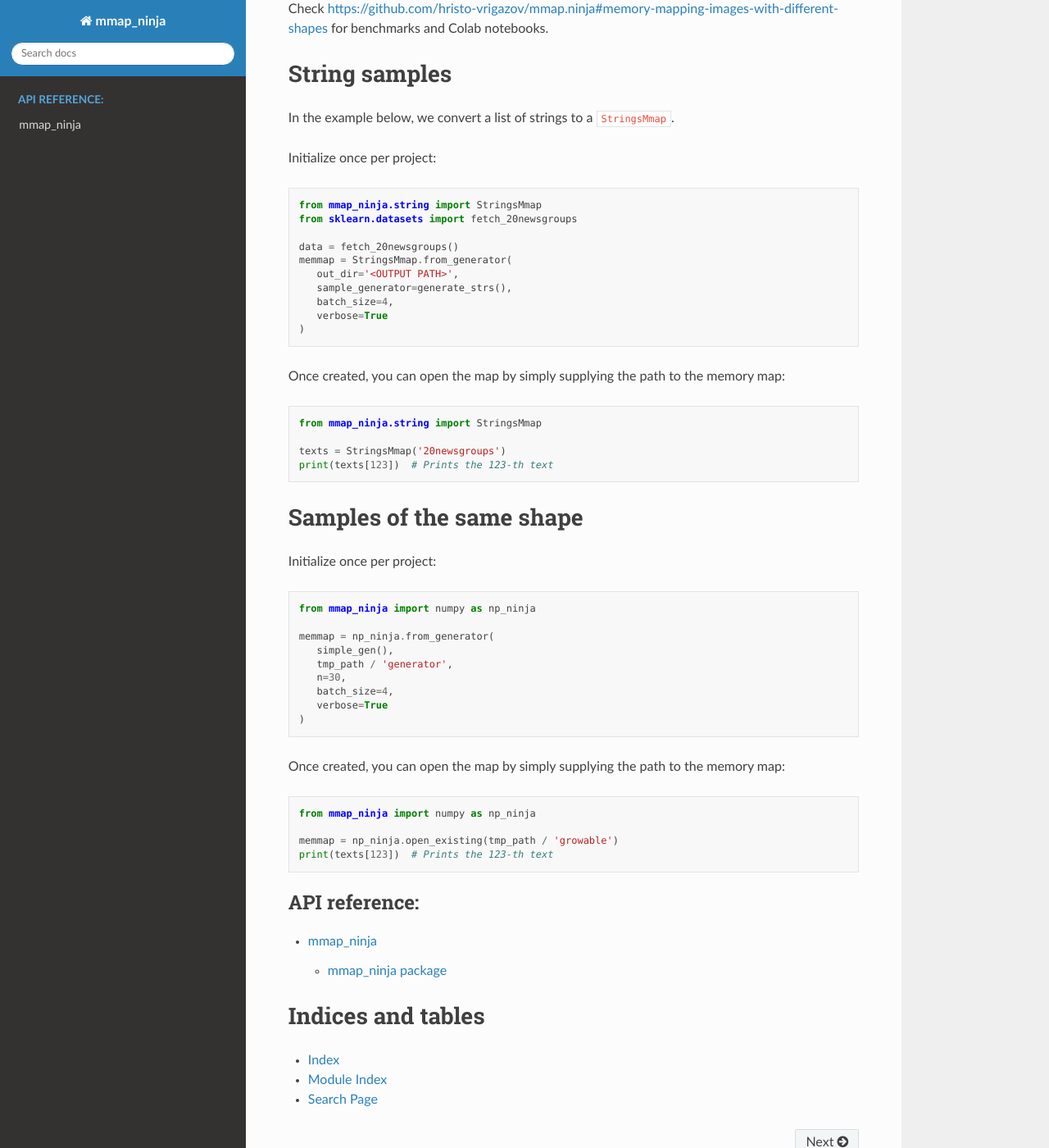
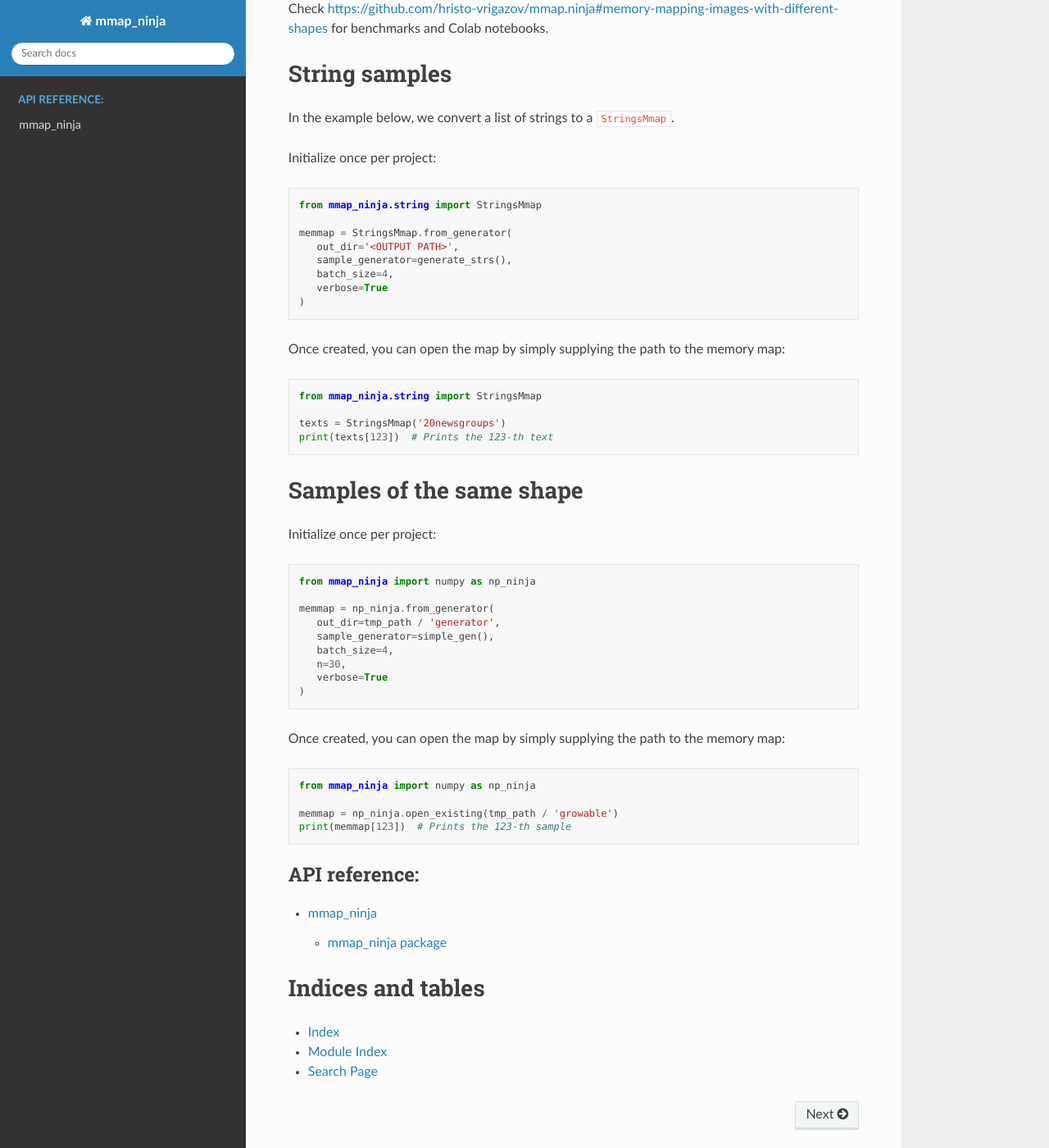
Before and after one commit to hristo-vrigazov/mmap.ninja, a Sphinx documentation site: the page built from docs/index.rst, in a window 1280 px wide and 1400 px high, scrolled down 1124 px. Shown: the whole window at 82% size. Built offline with Sphinx 7.4.7 and the Read the Docs theme 2.0.0, drawn with Linux system fonts in a browser that asks for light colours.

Commit message:
Update docs.

```diff
--- a/docs/index.rst
+++ b/docs/index.rst
@@ -60,9 +60,7 @@ In the example below, we convert a list of strings to a ``StringsMmap``.
 Initialize once per project::
 
    from mmap_ninja.string import StringsMmap
-   from sklearn.datasets import fetch_20newsgroups
 
-   data = fetch_20newsgroups()
    memmap = StringsMmap.from_generator(
       out_dir='<OUTPUT PATH>',
       sample_generator=generate_strs(),
@@ -87,10 +85,10 @@ Initialize once per project::
    from mmap_ninja import numpy as np_ninja
 
    memmap = np_ninja.from_generator(
-      simple_gen(),
-      tmp_path / 'generator',
+      out_dir=tmp_path / 'generator',
+      sample_generator=simple_gen(),
+      batch_size=4,
       n=30,
-      batch_size=4,
       verbose=True
    )
 
@@ -99,7 +97,7 @@ Once created, you can open the map by simply supplying the path to the memory ma
    from mmap_ninja import numpy as np_ninja
 
    memmap = np_ninja.open_existing(tmp_path / 'growable')
-   print(texts[123])  # Prints the 123-th text
+   print(memmap[123])  # Prints the 123-th sample
 
 .. toctree::
    :maxdepth: 2
```
